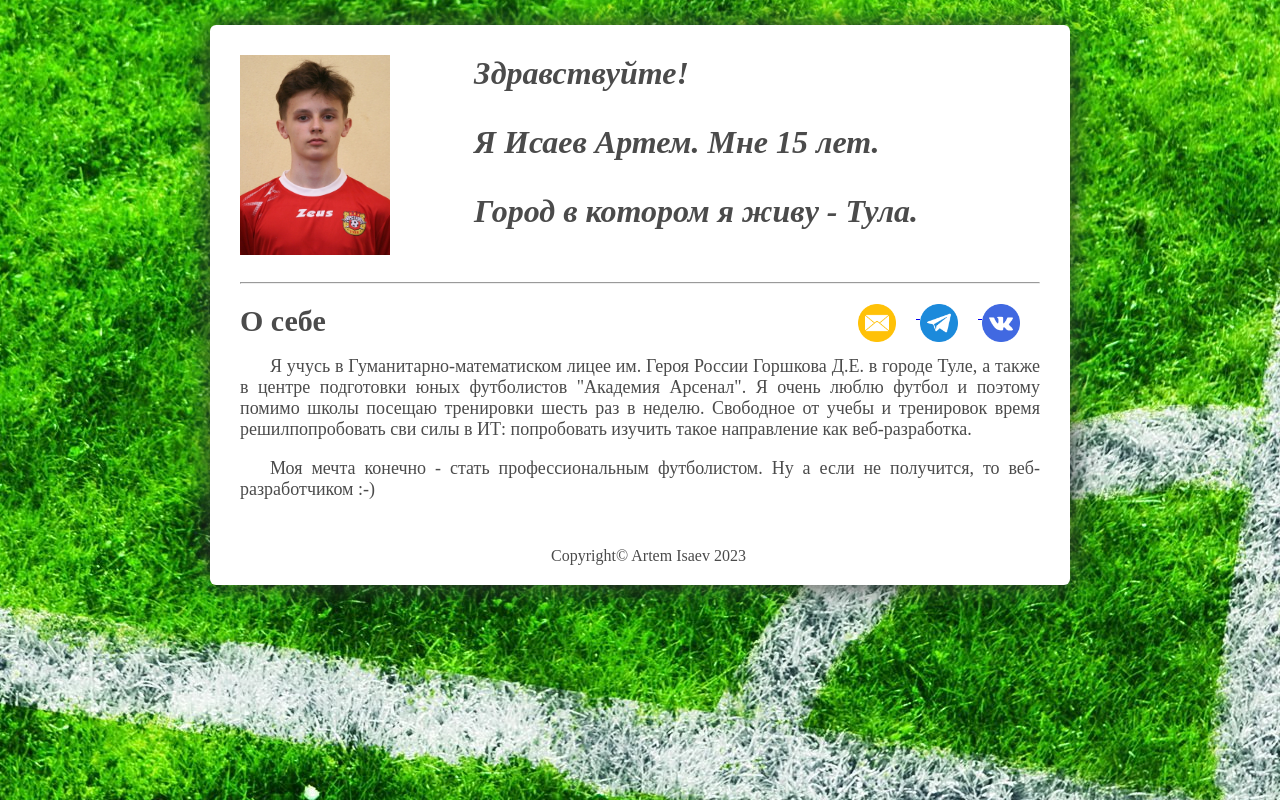
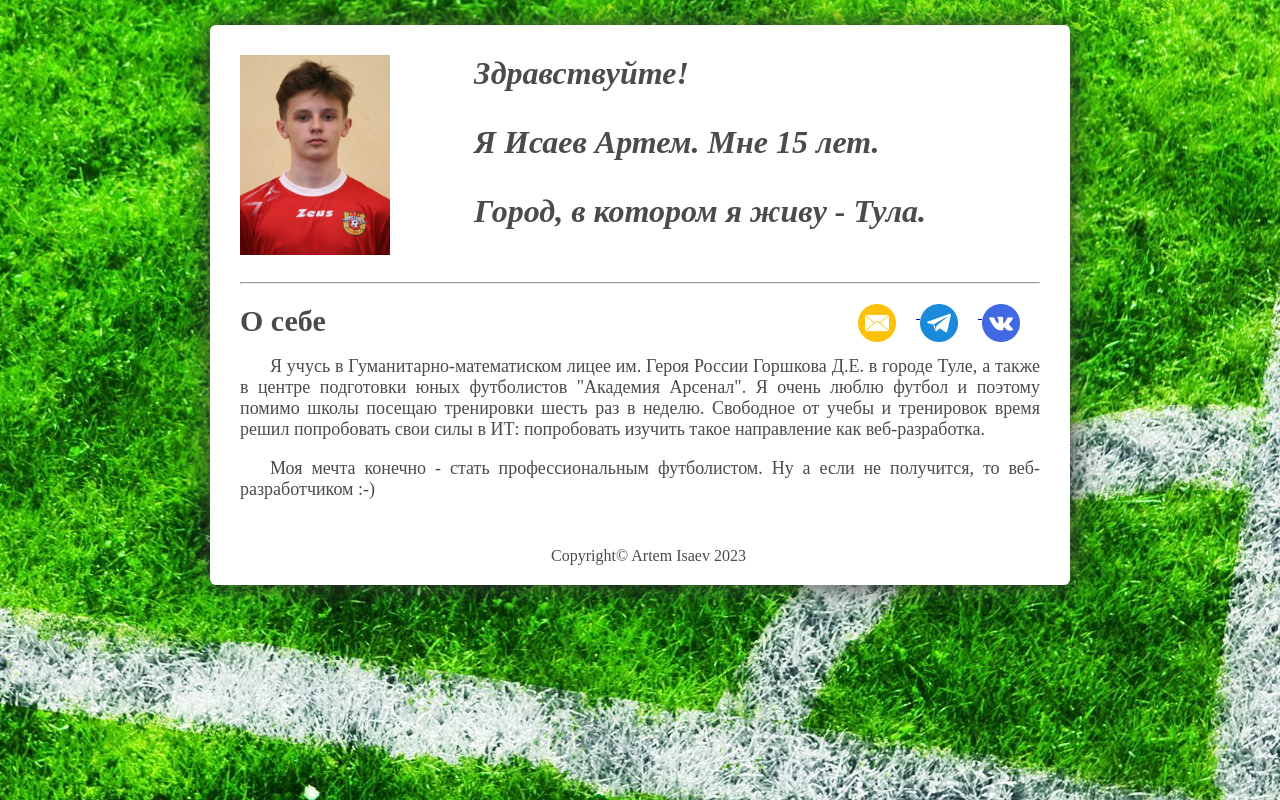
Before and after one commit to IsaevArtem2008/Lesson1, a plain HTML site: page index.html in a window 1280 px wide. Drawn offline with Linux system fonts and the light colour scheme.

Commit message:
Исправил ошибки

```diff
--- a/index.html
+++ b/index.html
@@ -17,7 +17,7 @@
             <div class="header">
                 <span>Здравствуйте!</span>
                 <p>Я Исаев Артем. Мне 15 лет.</p>
-                <p>Город в котором я живу - Тула.</p>
+                <p>Город, в котором я живу - Тула.</p>
             </div>
             <hr />
         </header>
@@ -41,7 +41,7 @@
                 <div class="text">
                     <p>Я учусь в Гуманитарно-математиском лицее им. Героя России Горшкова Д.Е. в городе Туле, а также в центре подготовки юных
                         футболистов "Академия Арсенал". Я очень люблю футбол и поэтому помимо школы посещаю тренировки шесть раз в неделю.
-                        Свободное от учебы и тренировок время решилпопробовать сви силы в ИТ: попробовать изучить такое направление как веб-разработка.
+                        Свободное от учебы и тренировок время решил попробовать свои силы в ИТ: попробовать изучить такое направление как веб-разработка.
                     </p>
                     <p>Моя мечта конечно - стать профессиональным футболистом. Ну а если не получится, то веб-разработчиком :-)</p>
                 </div>
```
